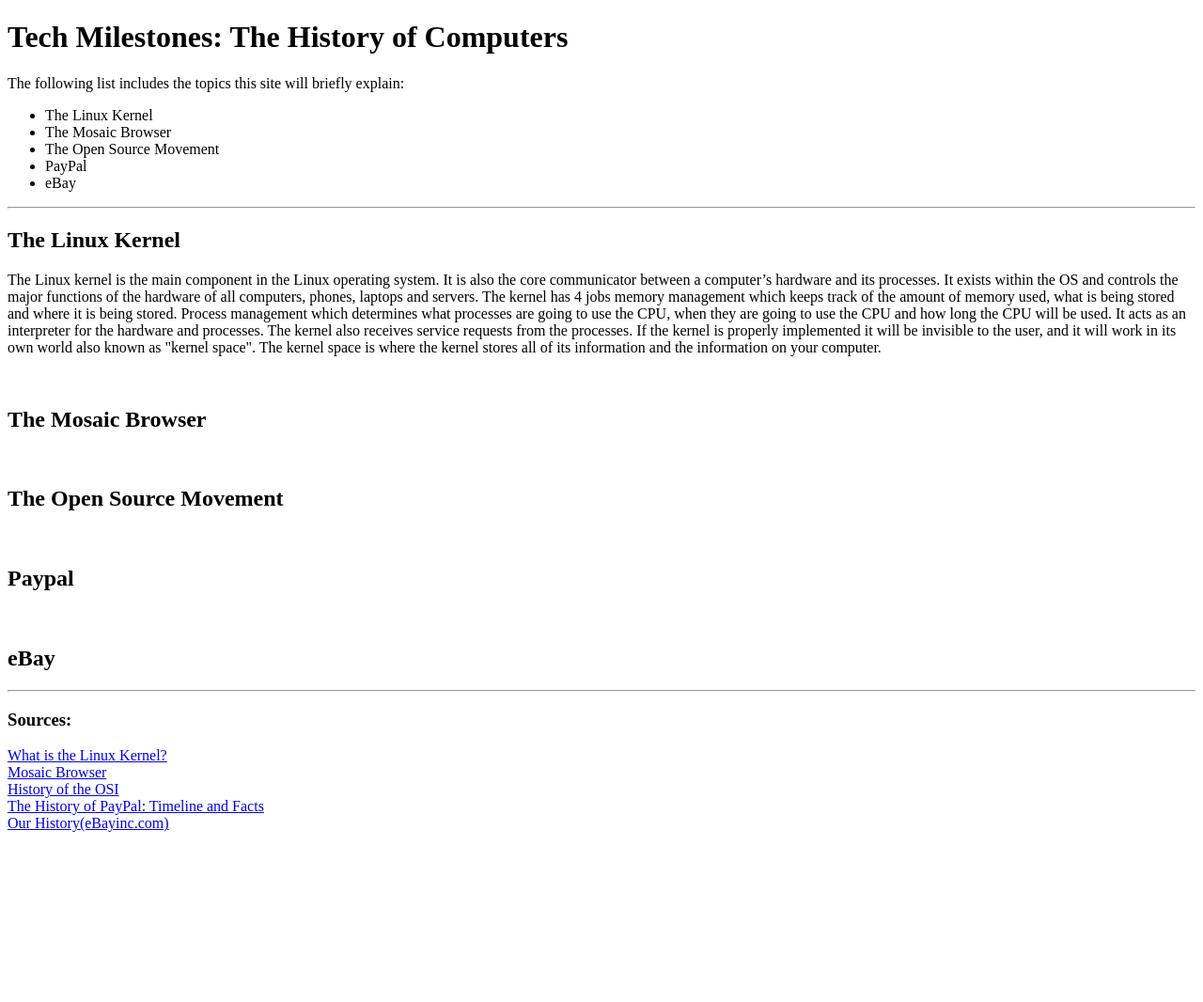
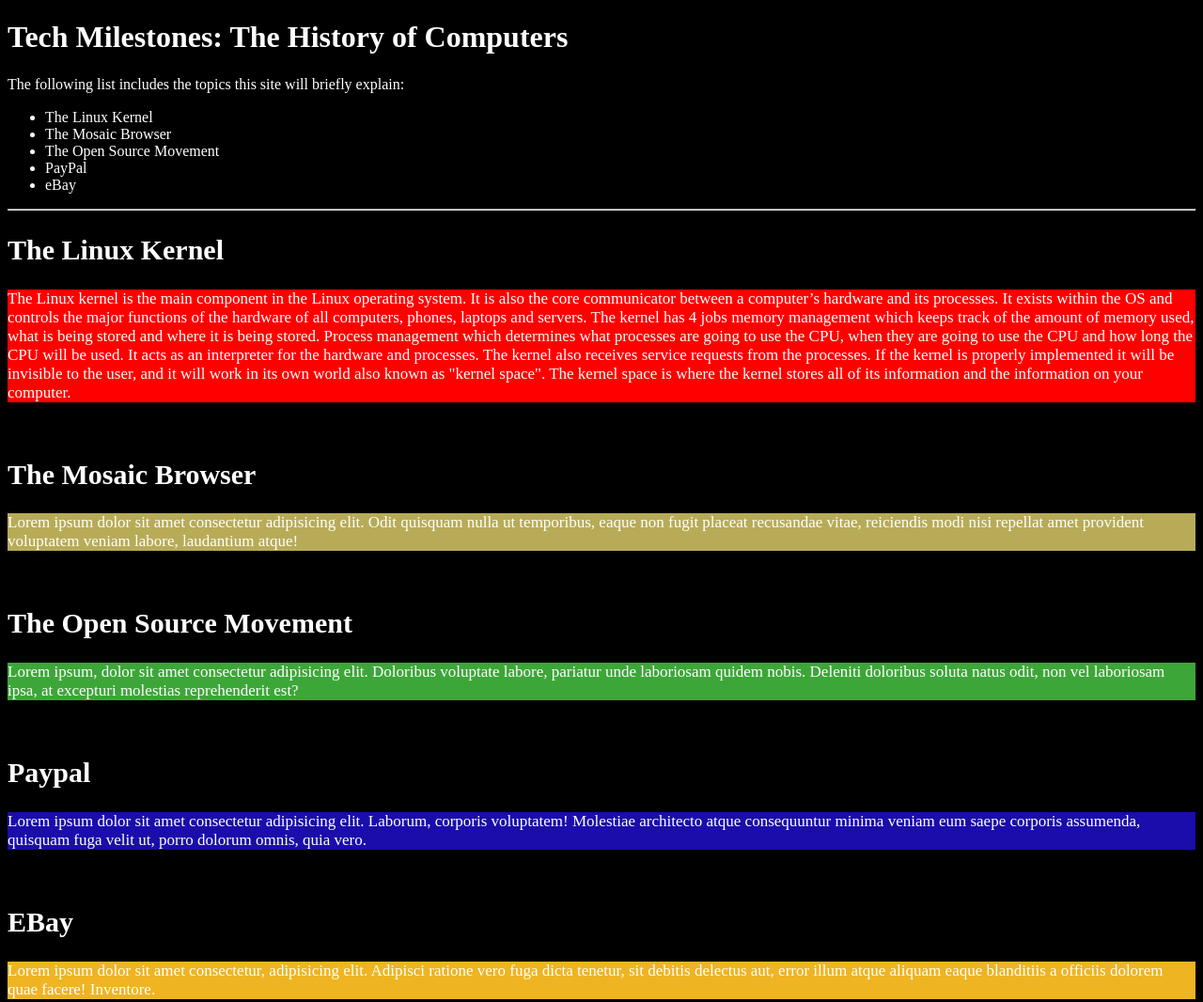
Before and after one commit to HaydenHickerson/ASSIGNMENT, a plain HTML site: page index.html in a window 1280 px wide. Shown: the top 1066 px of the page at 94% size. Before the commit the page ends 893 px from the top, so only its background shows below. Drawn offline with Linux system fonts and the light colour scheme.

Commit message:
Started CSS & Added IDs

```diff
--- a/index.html
+++ b/index.html
@@ -21,8 +21,8 @@
 </ul>
 <hr>
 
-<h2>The Linux Kernel</h2>
-<p> The Linux kernel is the main component in the Linux operating system. It is also the core communicator between a computer’s hardware and its processes.
+<h2>The linux kernel</h2>
+<p id="linux-kernel"> The Linux kernel is the main component in the Linux operating system. It is also the core communicator between a computer’s hardware and its processes.
 It exists within the OS and controls the major functions of the hardware of all computers, phones, laptops and servers. The kernel has 4 jobs memory management
 which keeps track of the amount of memory used, what is being stored and where it is being stored. Process management which determines what processes are going to
 use the CPU, when they are going to use the CPU and how long the CPU will be used. It acts as an interpreter for the hardware and processes. The kernel also receives
@@ -30,40 +30,48 @@ service requests from the processes. If the kernel is properly implemented it wi
 The kernel space is where the kernel stores all of its information and the information on your computer.
 
 </p>
+
 <br>
 
-<h2>The Mosaic Browser</h2>
-<p>
+<h2>the mosaic browser</h2>
+<p id="Mosaic-Browser"> Lorem ipsum dolor sit amet consectetur adipisicing elit. Odit quisquam nulla ut temporibus, eaque non fugit placeat recusandae vitae, reiciendis modi nisi repellat amet provident voluptatem veniam labore, laudantium atque!
 
 </p>
+
 <br>
 
-<h2>The Open Source Movement</h2>
-<p>
+<h2>the open source movement</h2>
+<p id="Open-Source-Movement">Lorem ipsum, dolor sit amet consectetur adipisicing elit. Doloribus voluptate labore, pariatur unde laboriosam quidem nobis. Deleniti doloribus soluta natus odit, non vel laboriosam ipsa, at excepturi molestias reprehenderit est?
 
 </p>
+
 <br>
 
-<h2>Paypal</h2>
-<p>
+<h2>paypal</h2>
+<p id="Paypal">Lorem ipsum dolor sit amet consectetur adipisicing elit. Laborum, corporis voluptatem! Molestiae architecto atque consequuntur minima veniam eum saepe corporis assumenda, quisquam fuga velit ut, porro dolorum omnis, quia vero.
 
 </p>
+
 <br>
 
 <h2>eBay</h2>
+<p id="eBay">Lorem ipsum dolor sit amet consectetur, adipisicing elit. Adipisci ratione vero fuga dicta tenetur, sit debitis delectus aut, error illum atque aliquam eaque blanditiis a officiis dolorem quae facere! Inventore.
+
+</p>
+
 </body>
 
 <hr>
 
 <footer><h3>Sources:</h3>
-<a href="https://www.redhat.com/en/topics/linux/what-is-the-linux-kernel">What is the Linux Kernel? </a>
+<a href="https://www.redhat.com/en/topics/linux/what-is-the-linux-kernel" class="Links">What is the Linux Kernel? </a>
 <br>
-<a href="https://history-computer.com/Internet/Conquering/Mosaic.html">Mosaic Browser</a>
+<a href="https://history-computer.com/Internet/Conquering/Mosaic.html" class="Links">Mosaic Browser</a>
 <br>
-<a href="https://opensource.org/history">History of the OSI</a>
+<a href="https://opensource.org/history" class="Links">History of the OSI</a>
 <br>
-<a href="https://www.thestreet.com/technology/history-of-paypal-15062744">The History of PayPal: Timeline and Facts</a>
+<a href="https://www.thestreet.com/technology/history-of-paypal-15062744" class="Links">The History of PayPal: Timeline and Facts</a>
 <br>
-<a href="https://www.ebayinc.com/company/our-history/">Our History(eBayinc.com)</a>
+<a href="https://www.ebayinc.com/company/our-history/" class="Links">Our History(eBayinc.com)</a>
 </footer>
 </html>
--- a/styles.css
+++ b/styles.css
@@ -0,0 +1,50 @@
+#linux-kernel {
+    background-color: red;
+    font-size: 17px;
+    text-align: left;
+}
+
+#Mosaic-Browser {
+    background-color: #b8ab57;
+    font-size: 17px;
+    text-align: left;
+}
+
+#Open-Source-Movement {
+    background-color: #3da639;
+    font-size: 17px;
+    text-align: left;
+}
+
+#Paypal {
+    background-color: #1a0dab;
+    font-size: 17px;
+    text-align: left;
+}
+
+#eBay {
+    background-color: #eeb422;
+    font-size: 17px;
+    text-align: left;
+}
+
+html {
+    background-color: black;
+    color: white
+}
+
+.Links {
+    color: white;
+    font-style: italic;
+    text-decoration: underline;
+}
+
+h2 {
+    font-size: 30px;
+    text-transform: capitalize;
+    text-align: left;;
+}
+
+p {
+    line-height: 20px;
+}
```
